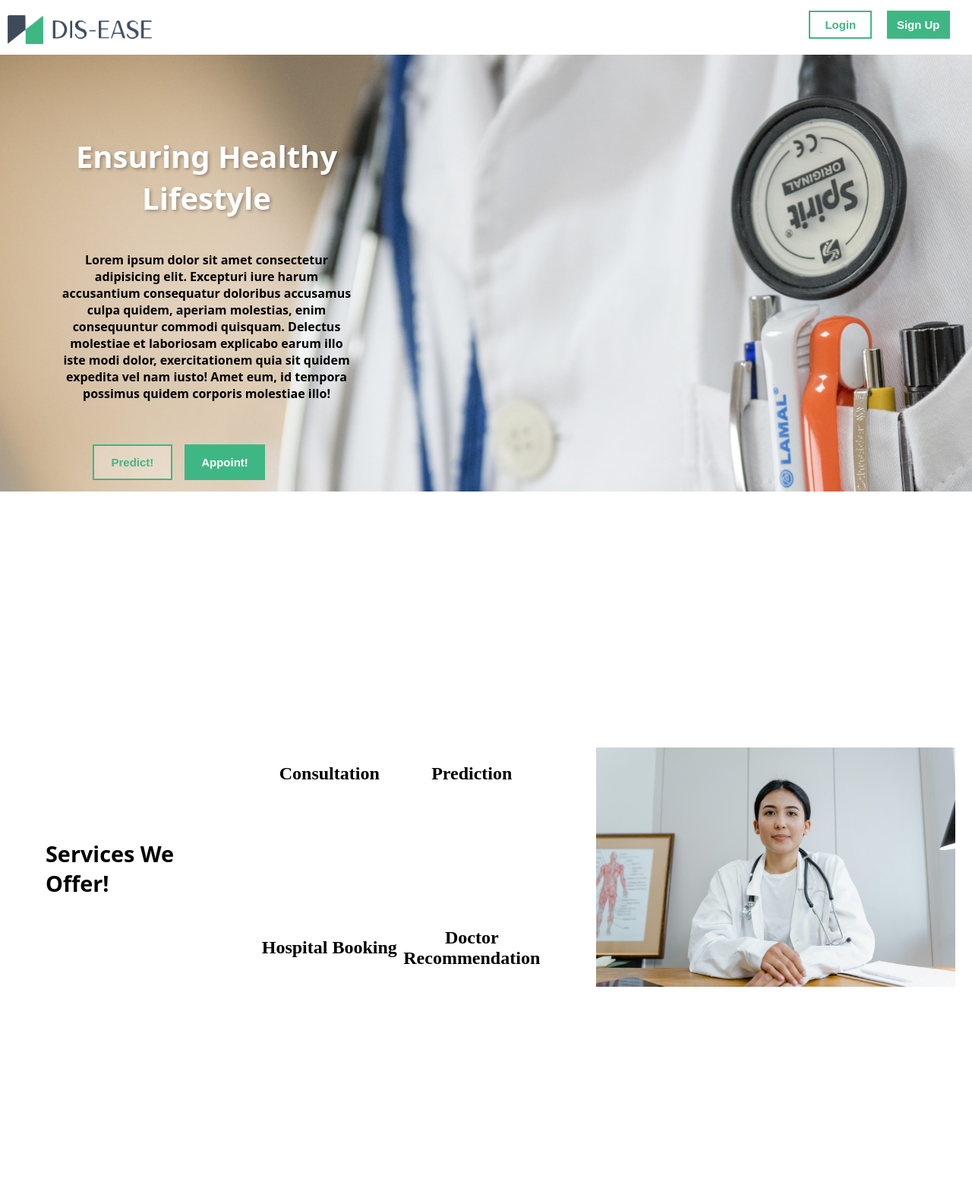
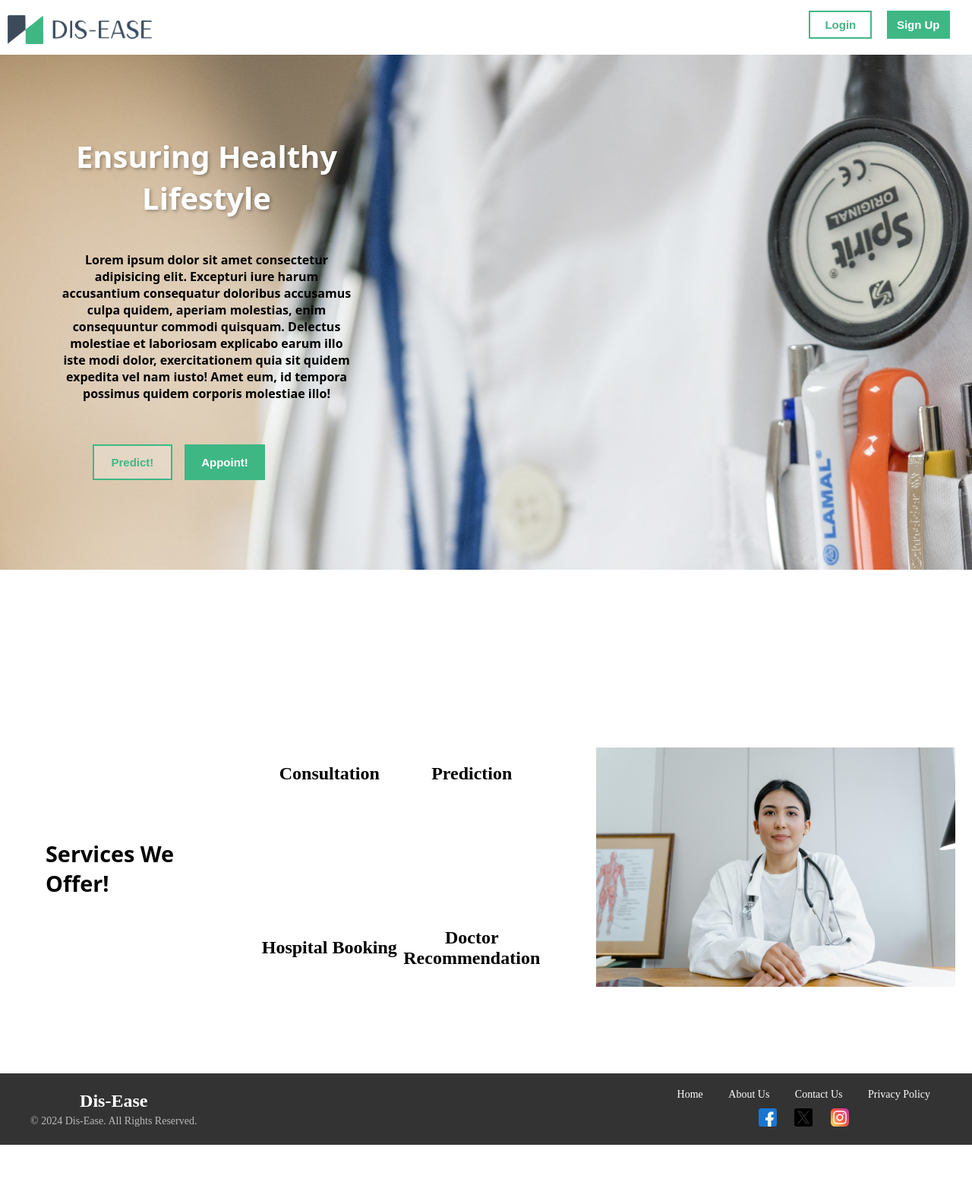
Before and after one commit to UtsavlalShrestha/disease-prediction-and-doctor-booking, a Django app: page / in a window 1280 px wide. Shown: the whole page at 76% size. Run offline with Django 5.2, Linux system fonts and the light colour scheme.

Commit message:
added footer

```diff
--- /dev/null
+++ b/static/css/footer.css
@@ -0,0 +1,86 @@
+html, body {
+    height: 100%;
+    margin: 0;
+}
+
+body {
+    display: flex;
+    flex-direction: column;
+    min-height: 100vh; /* Ensure the body fills the full height of the viewport */
+}
+
+.content {
+    flex: 1; /* This makes the content section take up the remaining space between the header and footer */
+}
+
+/* Footer Styling */
+.footer {
+    background-color: #333;
+    color: white;
+    padding: 20px 0;
+    text-align: center;
+    width: 100%;
+    font-size: 14px;
+    margin-top: auto; /* Pushes the footer to the bottom */
+}
+
+.footer-container {
+    display: flex;
+    justify-content: space-between;
+    align-items: center;
+    max-width: 1200px;
+    margin: 0 auto;
+    padding: 0 20px;
+    flex-wrap: wrap;
+}
+
+.footer-left h3 {
+    margin: 0;
+    font-size: 24px;
+}
+
+.footer-left p {
+    margin: 5px 0 0;
+    color: #bbb;
+}
+
+.footer-right {
+    display: flex;
+    flex-direction: column;
+}
+
+.footer-links {
+    list-style: none;
+    padding: 0;
+    margin: 0 0 10px;
+}
+
+.footer-links li {
+    display: inline;
+    margin: 0 15px;
+}
+
+.footer-links a {
+    color: #fff;
+    text-decoration: none;
+}
+
+.footer-links a:hover {
+    text-decoration: underline;
+}
+
+.footer-social {
+    list-style: none;
+    padding: 0;
+    margin: 0;
+}
+
+.footer-social li {
+    display: inline;
+    margin: 0 10px;
+}
+
+.footer-social img {
+    width: 24px;
+    height: 24px;
+}
--- a/static/css/home.css
+++ b/static/css/home.css
@@ -3,7 +3,7 @@
     background-repeat: no-repeat;
     background-size: cover;
     background-position: center -50px; /* Moves the image upwards */
-    height: 70vh;
+    height: 75vh;
     position: relative;
 }
 
--- /dev/null
+++ b/templates/footer.html
@@ -0,0 +1,26 @@
+{% load static %}
+
+<link rel="stylesheet" type="text/css" href="/static/css/footer.css">
+<footer class="footer">
+    <div class="footer-container">
+        <div class="footer-left">
+            <h3>Dis-Ease</h3>
+            <p>&copy; 2024 Dis-Ease. All Rights Reserved.</p>
+        </div>
+
+        <div class="footer-right">
+            <ul class="footer-links">
+                <li><a href="#">Home</a></li>
+                <li><a href="#">About Us</a></li>
+                <li><a href="#">Contact Us</a></li>
+                <li><a href="#">Privacy Policy</a></li>
+            </ul>
+
+            <ul class="footer-social">
+                <li><a href="#"><img src="{% static 'images/facebook.png' %}" alt="Facebook"></a></li>
+                <li><a href="#"><img src="{% static 'images/twitter.png' %}" alt="Twitter"></a></li>
+                <li><a href="#"><img src="{% static 'images/instagram.png' %}" alt="Instagram"></a></li>
+            </ul>
+        </div>
+    </div>
+</footer>
--- a/templates/main.html
+++ b/templates/main.html
@@ -19,6 +19,7 @@
     {% endblock content %}
 
 
+    {% include 'footer.html' %}
 </body>
 
 
```
